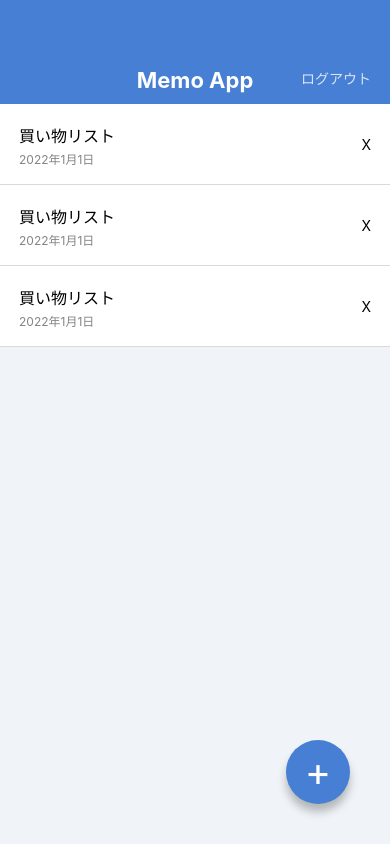
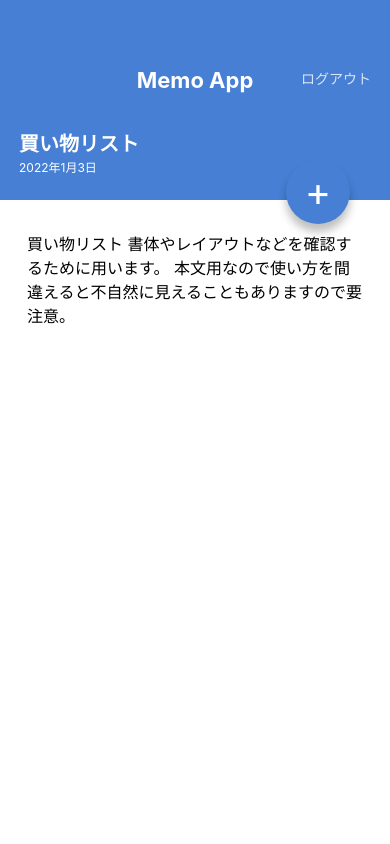
Before and after one commit to t-yamashita-6b/MemoApp, a React Native app: screen / in a window 390 px wide. Built offline with nearby package versions, Linux system fonts and the light colour scheme.

Commit message:
add detail

```diff
--- a/App.jsx
+++ b/App.jsx
@@ -1,35 +1,10 @@
 import React from 'react';
-import { StyleSheet, Text, View } from 'react-native';
 
-import AppBar from './src/components/AppBar';
-import MemoList from './src/components/MemoList';
-import CircleButton from './src/components/CircleButton';
+import MemoListScreen from './src/screens/MemoListScreen';
+import MemoDetailScreen from './src/screens/MemoDetailScreen';
 
 export default function App() {
   return (
-    <View style={styles.container}>
-
-      {/* Header */}
-      <AppBar></AppBar>
-      {/* /Header */}
-
-
-      {/* MemoList */}
-      <MemoList></MemoList>
-      {/* /MemoList */}
-
-
-      {/* Button */}
-      <CircleButton>-</CircleButton>
-      {/* /Button */}
-
-    </View>
+    <MemoDetailScreen></MemoDetailScreen>
   );
 }
-
-const styles = StyleSheet.create({
-  container: {
-    flex: 1,
-    backgroundColor: '#F0F4F8'
-  },
-});
--- a/src/components/CircleButton.jsx
+++ b/src/components/CircleButton.jsx
@@ -1,13 +1,24 @@
 import React from 'react';
 import { StyleSheet, Text, View } from 'react-native';
+import { string, shape } from 'prop-types';
 
-export default function CicleButton() {
+export default function CircleButton(props) {
+  const { children, style } = props
   return(
-    <View style={styles.circleButton}>
-      <Text style={styles.circleButtonLabel}>+</Text>
+    <View style={[ styles.circleButton, style]}>
+      <Text style={styles.circleButtonLabel}> {children} </Text>
     </View>
   );
 }
+
+CircleButton.propTypes = {
+  children: string.isRequired,
+  style: shape(),
+};
+
+CircleButton.defaultProps = {
+  style: null,
+};
 
 const styles = StyleSheet.create({
   circleButton: {
--- /dev/null
+++ b/src/screens/MemoDetailScreen.jsx
@@ -0,0 +1,61 @@
+import React from 'react';
+import { View, ScrollView, Text, StyleSheet } from 'react-native';
+
+import AppBar from '../components/AppBar';
+import CircleButton from '../components/CircleButton';
+
+export default function MemoDetailScreen() {
+  return (
+    <View style={styles.container}>
+      {/* Header */}
+      <AppBar></AppBar>
+      {/* /Header */}
+
+      <View style={styles.memoHeader}>
+        <Text style={styles.memoTitle}>買い物リスト</Text>
+        <Text style={styles.memoDate}>2022年1月3日</Text>
+      </View>
+      <ScrollView style={styles.memoBody}>
+        <Text style={styles.memoText}>
+          買い物リスト
+          書体やレイアウトなどを確認するために用います。
+          本文用なので使い方を間違えると不自然に見えることもありますので要注意。
+        </Text>
+      </ScrollView>
+      <CircleButton style={ {top: 160, bottom: 'auto'} }>+</CircleButton>
+    </View>
+  );
+}
+
+const styles = StyleSheet.create({
+  container: {
+    flex: 1,
+    backgroundColor: '#FFFFFF',
+  },
+  memoHeader: {
+    backgroundColor: '#467FD3',
+    height: 96,
+    justifyContent: 'center',
+    paddingVertical: 24,
+    paddingHorizontal: 19,
+  },
+  memoTitle: {
+    color: '#FFFFFF',
+    fontSize: 20,
+    lineHeight: 32,
+    fontWeight: 'bold',
+  },
+  memoDate: {
+    color: '#FFFFFF',
+    fontSize: 12,
+    lineHeight: 16,
+  },
+  memoBody: {
+    paddingVertical: 32,
+    paddingHorizontal: 27,
+  },
+  memoText: {
+    fontSize: 16,
+    lineHeight: 24,
+  },
+});
--- /dev/null
+++ b/src/screens/MemoListScreen.jsx
@@ -0,0 +1,35 @@
+import React from 'react';
+import { View, StyleSheet } from 'react-native';
+
+import AppBar from '../components/AppBar';
+import MemoList from '../components/MemoList';
+import CircleButton from '../components/CircleButton';
+
+export default function MemoListScreen() {
+  return (
+    <View style={styles.container}>
+
+      {/* Header */}
+      <AppBar></AppBar>
+      {/* /Header */}
+
+
+      {/* MemoList */}
+      <MemoList></MemoList>
+      {/* /MemoList */}
+
+
+      {/* Button */}
+      <CircleButton>+</CircleButton>
+      {/* /Button */}
+
+    </View>
+  );
+}
+
+const styles = StyleSheet.create({
+  container: {
+    flex: 1,
+    backgroundColor: '#F0F4F8'
+  },
+});
```
Also changed, not shown: src/components/CicleButton.jsx (deleted, +0 -42 lines), 2 other files (tests, documents, lock files or other folders).
